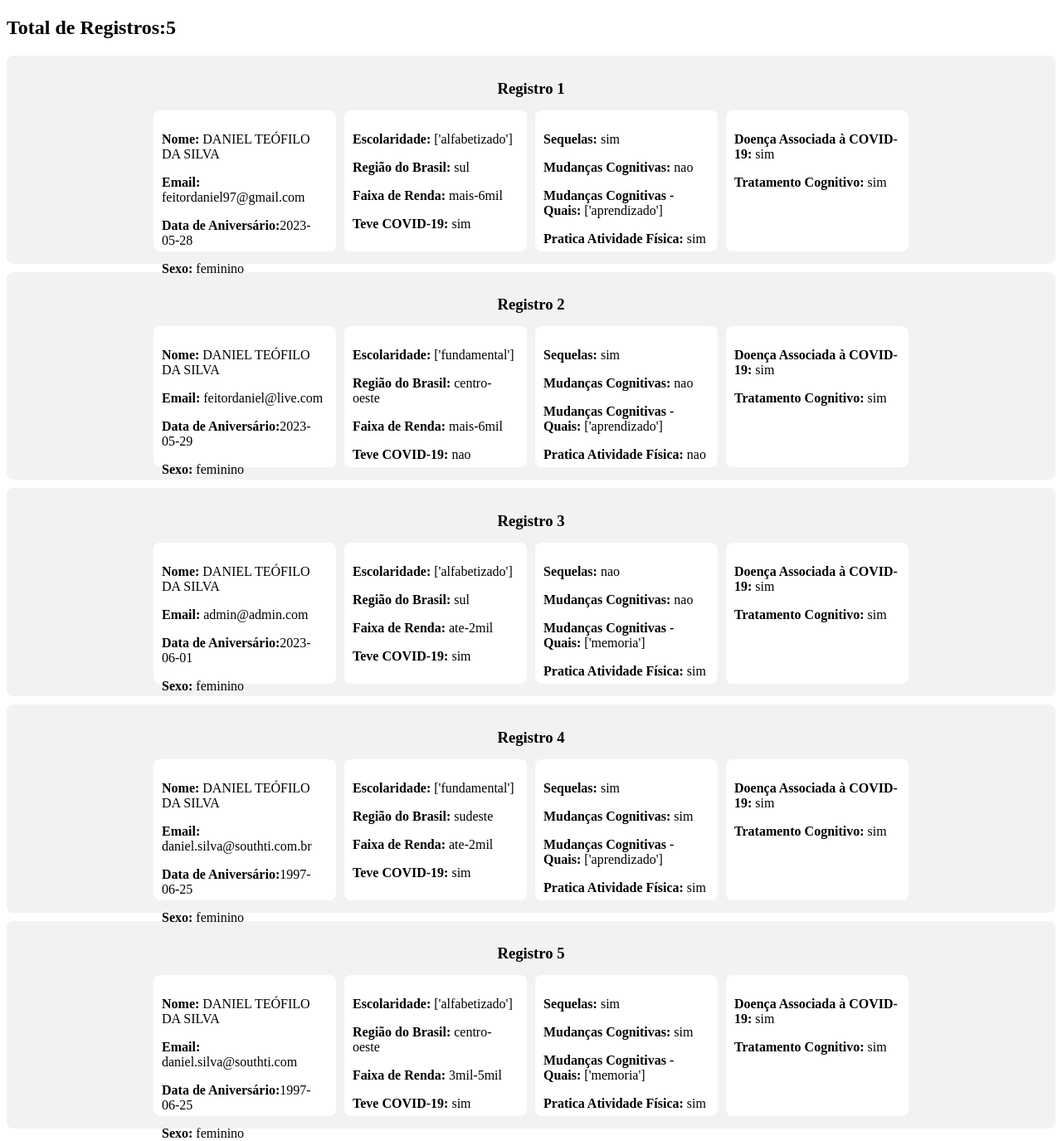
After one commit to hub-stimulus/stimulus-web, a Flask app: page /listar in a window 1280 px wide. The commit adds this page. Shown: the whole page at 83% size. Run offline with Flask 2, Linux system fonts and the light colour scheme.

Commit message:
correções
rerer

```diff
--- a/main.py
+++ b/main.py
@@ -18,10 +18,12 @@ def login():
             json_data = file.read()
 
         data = json.loads(json_data)
+        admin = False
+        if email=='admin@admin.com':
+            admin = True
 
-        #print(email,senha,data['email'],data['senha'])
         if data['email'] == email and data['senha'] == senha:
-            return render_template('home.html', data=data)
+            return render_template('home.html', data=data,admin={'admin':admin})
         else:
             return render_template('login.html')
 
@@ -84,6 +86,24 @@ def cadastro():
 
     return render_template('cadastro.html')
 
+@app.route('/listar', methods=['GET'])
+def listar():
+    dados_combinados = []
+    for arquivo in os.listdir(os.path.join(os.getcwd(), 'data')):
+        if arquivo.endswith('.json'):
+            caminho_arquivo = os.path.join(os.path.join(os.getcwd(), 'data'), arquivo)
+
+            with open(caminho_arquivo, 'r') as file:
+                dados_json = json.load(file)
+
+            dados_combinados.append(dados_json)
+
+    objeto_combinado = {
+    'dados': dados_combinados,
+    'total_arquivos': len(dados_combinados)
+                                            }
+    return render_template('listar.html',data=objeto_combinado,len=len(dados_combinados))
+
 if __name__ == '__main__':
   print('Rodando api...')
   app.run(port=5000)
--- a/templates/home.html
+++ b/templates/home.html
@@ -17,8 +17,12 @@
         />
         <span>{{data.nome}}</span>
       </div>
+
       <button onclick="location.href='/'">Sair</button>
     </div>
+    {% if admin.admin == True %}
+    <button class="btn" onclick="location.href='/listar'">Listar</button>
+  {% endif %}
     <div class="cards">
       <div class="card">
         <h2>Email</h2>
--- /dev/null
+++ b/templates/listar.html
@@ -0,0 +1,98 @@
+<!DOCTYPE html>
+<html>
+
+<head>
+    <meta name="viewport" content="width=device-width, initial-scale=1.0">
+    <style>
+        .card {
+            display: flex;
+            flex-direction: column;
+            justify-content: center;
+            align-items: center;
+            background-color: #f2f2f2;
+            border-radius: 8px;
+            padding: 10px;
+            margin-bottom: 10px;
+        }
+
+        .card-title {
+            font-weight: bold;
+            margin-bottom: 10px;
+        }
+
+        .card-details {
+            display: flex;
+            flex-wrap: wrap;
+            justify-content: center;
+            align-items: center;
+        }
+
+        .card-info {
+            width: 200px;
+            height: 150px;
+            padding: 10px;
+            margin: 5px;
+            background-color: #ffffff;
+            border-radius: 8px;
+        }
+        .btn {
+    padding:  16px 32px;
+    background-color: #6bd8f9;
+    color: #ffffff;
+    border: none;
+    border-radius: 50px;
+    cursor: pointer;
+    margin-bottom: 25px;
+}
+
+        .card-info strong {
+            font-weight: bold;
+        }
+
+        /* Responsividade */
+        @media only screen and (max-width: 600px) {
+            .card-info {
+                width: 100%;
+                height: auto;
+                margin: 5px 0;
+            }
+        }
+    </style>
+</head>
+
+<body>
+    <h2 id="total-registros">Total de Registros:{{data.total_arquivos}} </h2>
+    <div class="card-list">
+        {%for i in range(0, len)%}
+        <div class="card">
+            <h3 class="card-title">Registro {{i+1}}</h3>
+            <div class="card-details">
+                <div class="card-info">
+                    <p><strong>Nome:</strong> {{data.dados[i]['nome']}}</p>
+                    <p><strong>Email:</strong> {{data.dados[i]['email']}}</p>
+                    <p><strong>Data de Aniversário:</strong>{{data.dados[i]['data_aniversario']}}</p>
+                    <p><strong>Sexo:</strong> {{data.dados[i]['sexo']}}</p>
+                </div>
+                <div class="card-info">
+                    <p><strong>Escolaridade:</strong> {{data.dados[i]['escolaridade']}}</p>
+                    <p><strong>Região do Brasil:</strong> {{data.dados[i]['regiao_brasil']}}</p>
+                    <p><strong>Faixa de Renda:</strong> {{data.dados[i]['faixa_renda']}}</p>
+                    <p><strong>Teve COVID-19:</strong> {{data.dados[i]['teve_covid']}}</p>
+                </div>
+                <div class="card-info">
+                    <p><strong>Sequelas:</strong> {{data.dados[i]['sequelas']}}</p>
+                    <p><strong>Mudanças Cognitivas:</strong> {{data.dados[i]['mudancas_cognitivas']}}</p>
+                    <p><strong>Mudanças Cognitivas - Quais:</strong> {{data.dados[i]['mudancas_cognitivas_quais']}}</p>
+                    <p><strong>Pratica Atividade Física:</strong> {{data.dados[i]['atividade_fisica']}}</p>
+                </div>
+                <div class="card-info">
+                    <p><strong>Doença Associada à COVID-19:</strong> {{data.dados[i]['doenca_associada']}}</p>
+                    <p><strong>Tratamento Cognitivo:</strong> {{data.dados[i]['tratamento_cognitivo']}}</p>
+                </div>
+            </div>
+        </div>
+        {%endfor%}
+    </div>
+</body>
+
+</html>
```
Also changed, not shown: static/css/home.css (+10 -0 lines).
